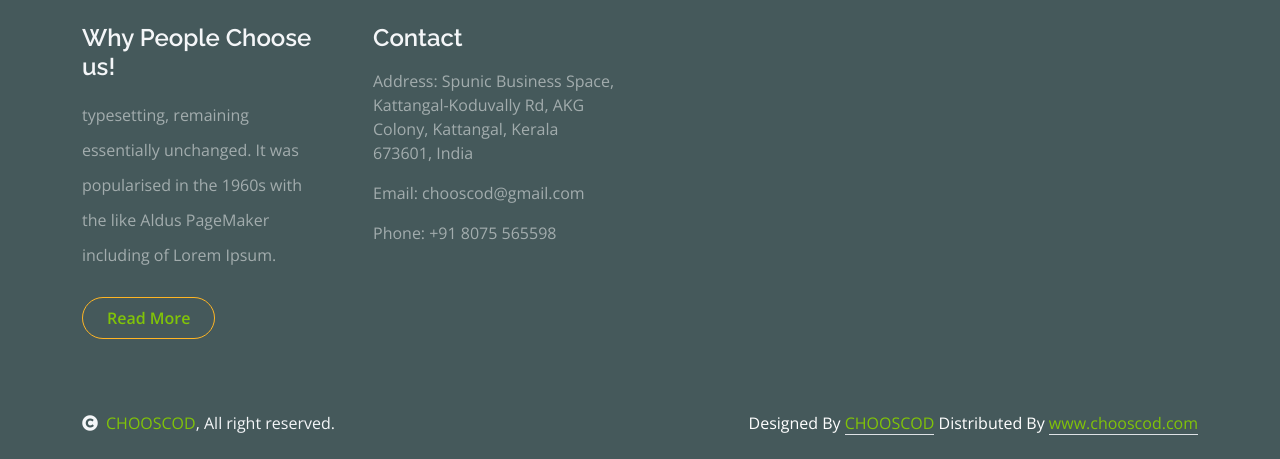
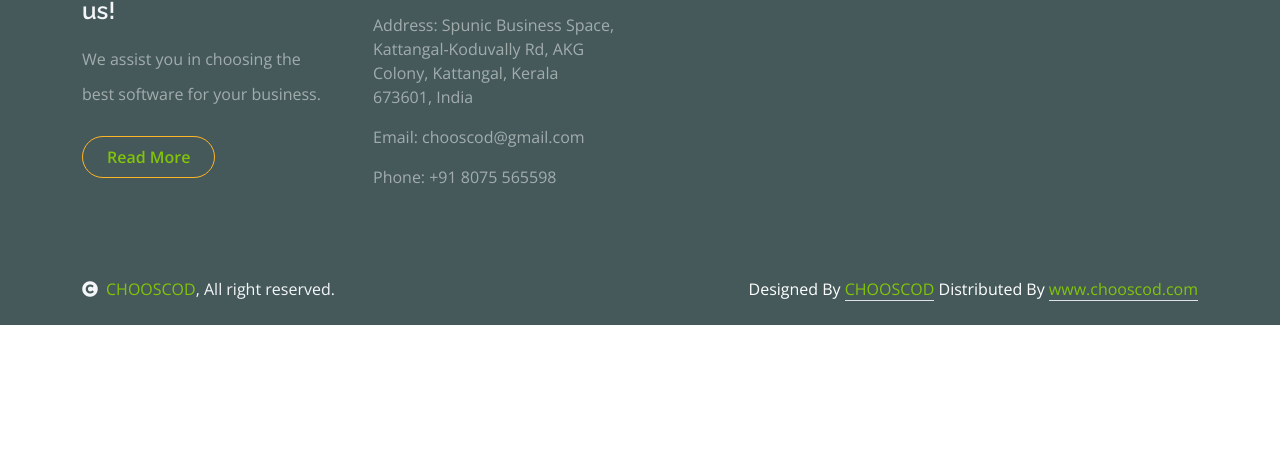
Before and after one commit to Arun-goog/chooscodtester, a plain HTML site: page general.html in a window 1280 px wide. Shown: the part 1225-1684 px from the top of the page. After the commit the page ends 1550 px from the top, so only its background shows below. Drawn offline with nearby package versions, Linux system fonts and the light colour scheme.

Commit message:
Update general.html

```diff
--- a/general.html
+++ b/general.html
@@ -90,8 +90,7 @@
                 </div>
                 <div class="offset-lg-3 col-lg-6">
                   <div class="center-text">
-                    <p>Lorem Ipsum is simply dummy text of the printing and typesetting industry.</p>
-                  </div>
+                   </div>
                 </div>
               </div>
               <!-- ***** Section Title End ***** -->
@@ -241,8 +240,7 @@
                     <div class="col-lg-3 col-md-6">
                         <div class="footer-item">
                             <h4 class="text-light mb-3">Why People Choose us!</h4>
-                            <p class="mb-4">typesetting, remaining essentially unchanged. It was
-                                popularised in the 1960s with the like Aldus PageMaker including of Lorem Ipsum.</p>
+                            <p class="mb-4">We assist you in choosing the best software for your business.</p>
                             <a href="" class="btn border-secondary py-2 px-4 rounded-pill text-primary">Read More</a>
                         </div>
                     </div>
```
